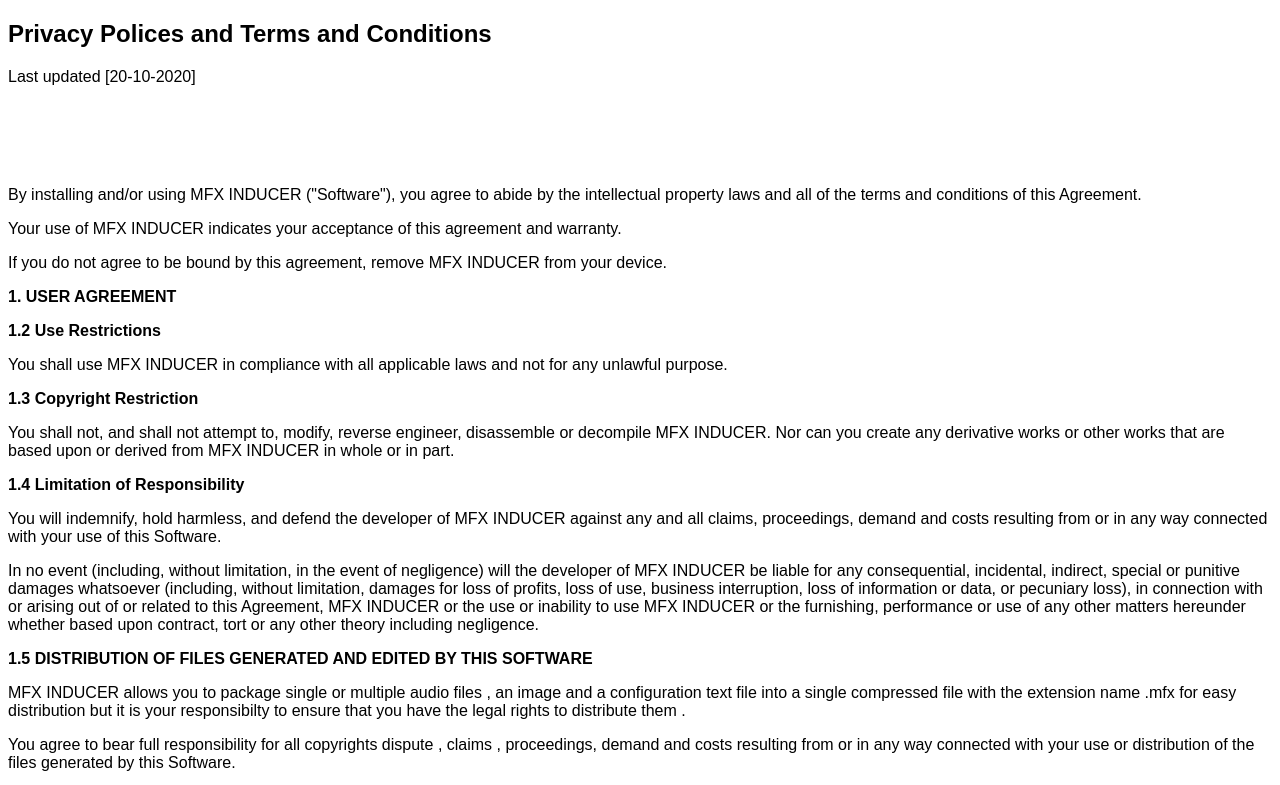
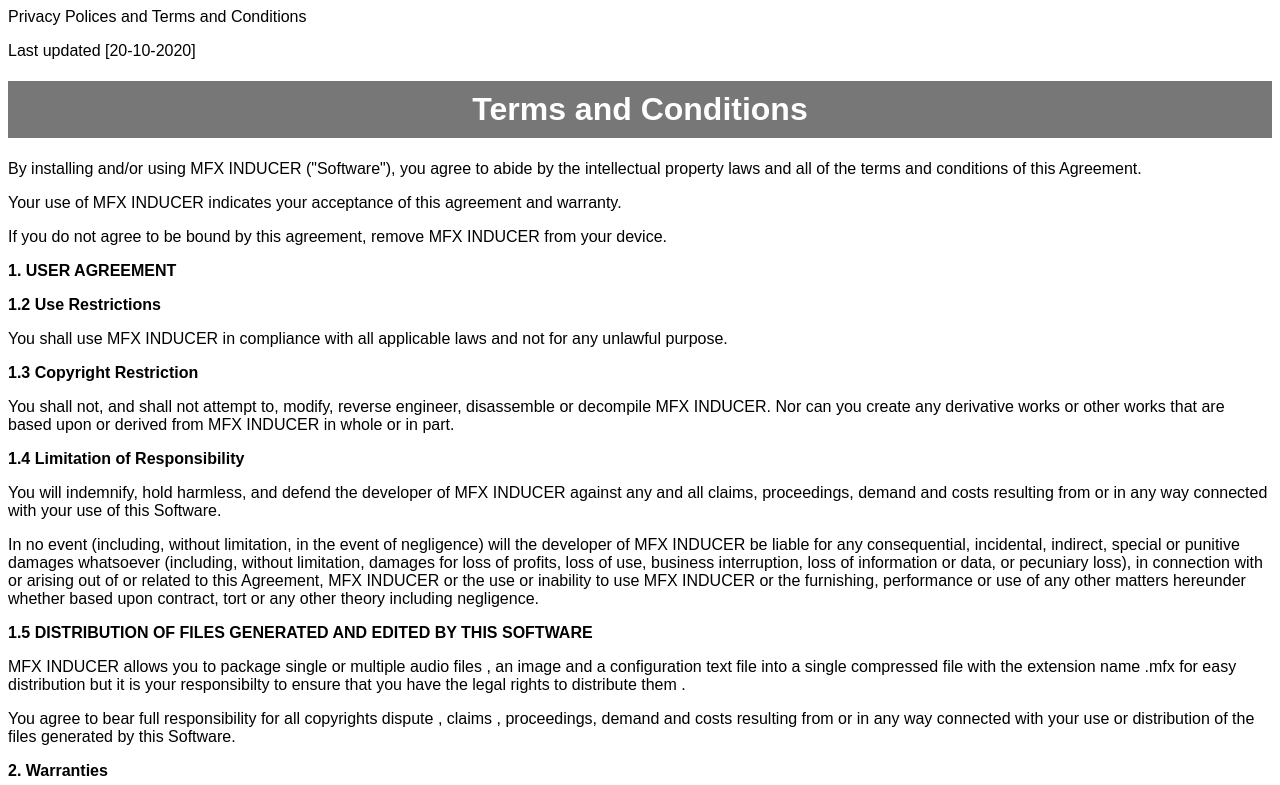
Before and after one commit to knowledgebread/mfx.app, a plain HTML site: page index.html in a window 1280 px wide. Shown: the top 785 px of the page. Drawn offline with Linux system fonts and the light colour scheme.

Commit message:
Update index.html

```diff
--- a/index.html
+++ b/index.html
@@ -15,7 +15,7 @@
 
 /* Style the header */
 h1 {
-  ackground-color: #777;
+  background-color: #777;
   padding: 10px;
   text-align: center;
   color: white;
@@ -33,7 +33,7 @@
 
 </head>
 
-  <h2>Privacy Polices and Terms and Conditions</h2>
+  <header>Privacy Polices and Terms and Conditions</header>
 
 <body>
 
```
